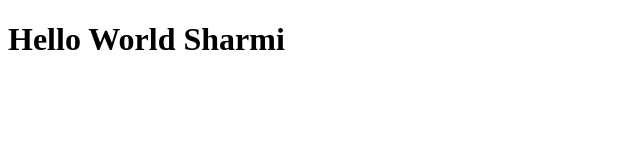
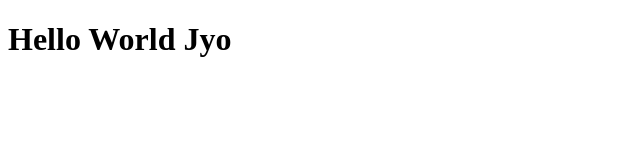
Before and after one commit to jyo-1576/Readme, a plain HTML site: page index.html in a window 1280 px wide. Shown: the whole page, without its empty margins (0-640 px from the left). Drawn offline with Linux system fonts and the light colour scheme.

Commit message:
Update index.html

```diff
--- a/index.html
+++ b/index.html
@@ -15,7 +15,7 @@ scale=1.0">
 
 <body>
 
-    <h1>Hello World Sharmi</h1>
+    <h1>Hello World Jyo</h1>
 
 </body>
 
```
